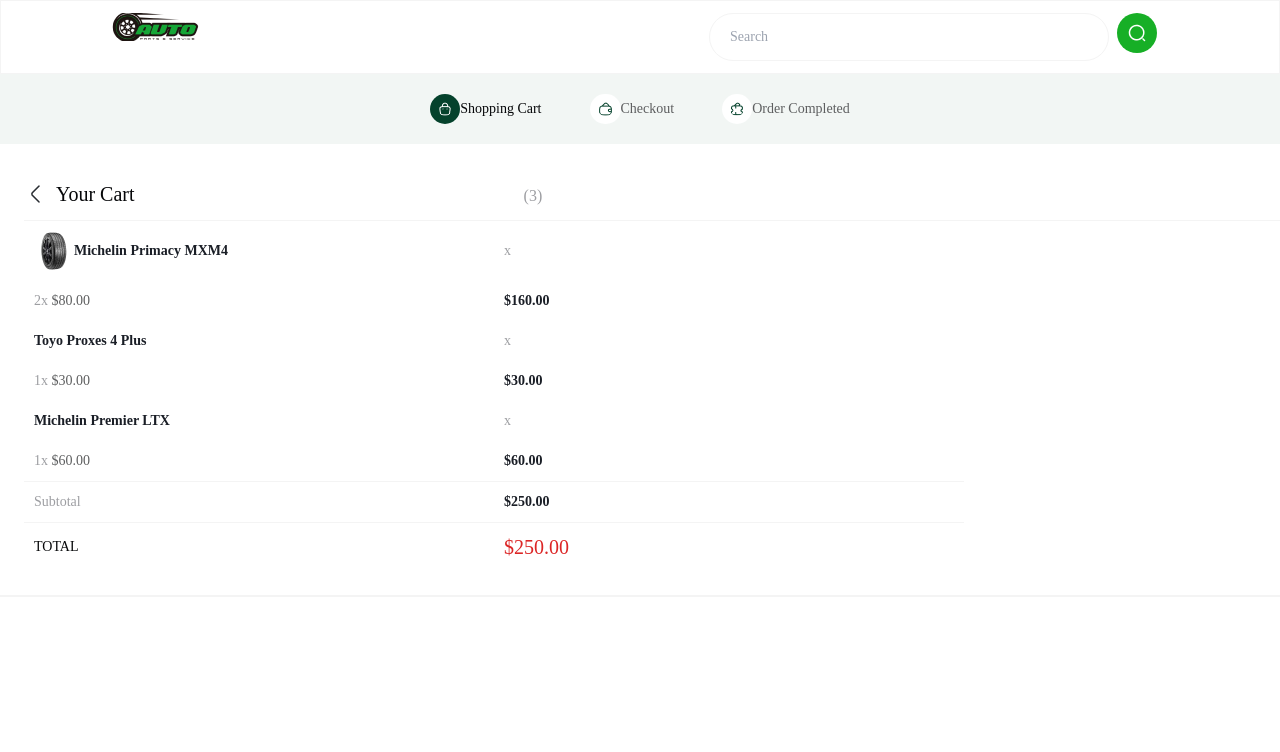
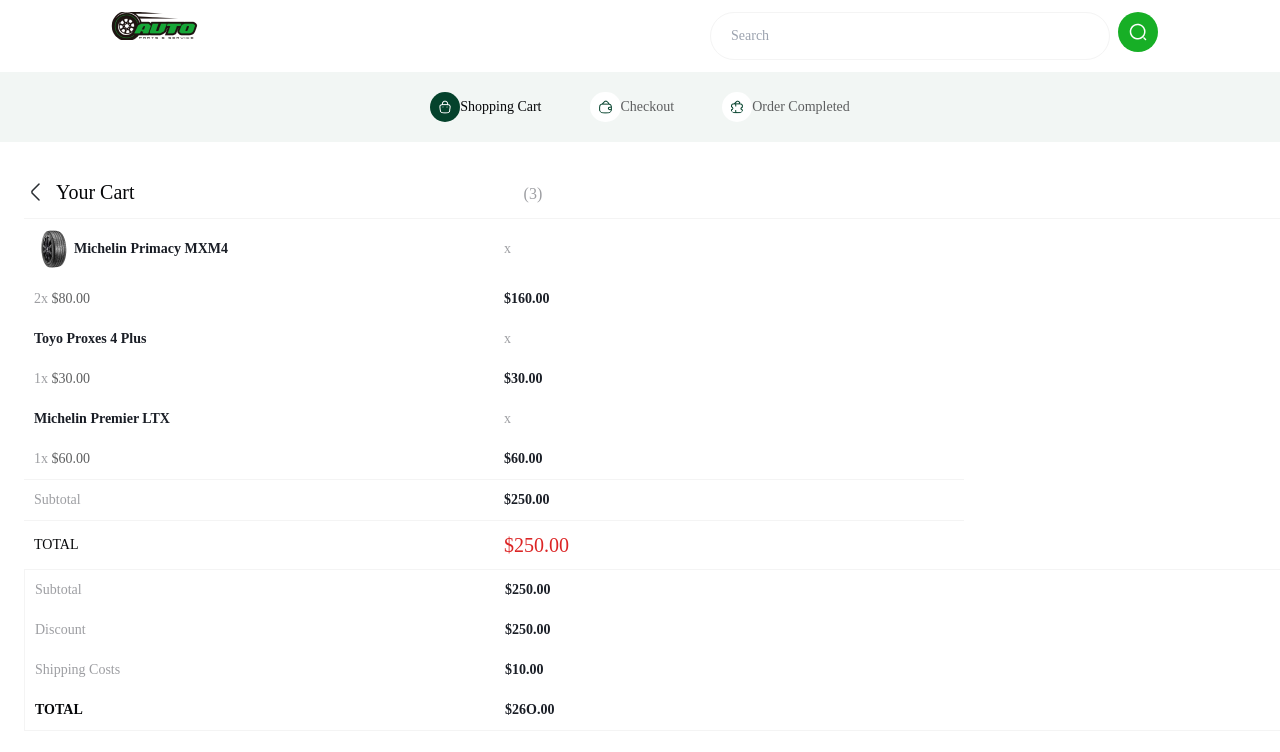
Before and after one commit to favouridoko1/hng-task2-frontend, a React (Vite) app: page /cart in a window 1280 px wide. Shown: the top 752 px of the page. Built offline with nearby package versions, Linux system fonts and the light colour scheme.

Commit message:
Commiting changes

```diff
--- a/src/Components/CartPage/Cart.jsx
+++ b/src/Components/CartPage/Cart.jsx
@@ -5,7 +5,7 @@ const Cart = () => {
   const navigate = useNavigate();
   return (
     <>
-      <div className="p-3 px-24 flex brand-icons justify-between align-center hr">
+      <div className="p-3 px-24 flex brand-icons justify-between align-center">
         <ul className=" menuIconContainer">
           <li>
             <img
@@ -130,12 +130,27 @@ const Cart = () => {
               <td className="text-red text-xl font-normal">$250.00</td>
             </tr>
           </table>
+          <div className="borders">
+            <table className="text-sm font-semibold text-black">
+              <tr>
+                <td className="text-fontColor font-light">Subtotal</td>
+                <td>$250.00</td>
+              </tr>
+              <tr>
+                <td className="text-fontColor font-light">Discount</td>
+                <td>$250.00</td>
+              </tr>
+              <tr>
+                <td className="text-fontColor font-light">Shipping Costs</td>
+                <td>$10.00</td>
+              </tr>
+              <tr>
+                <td className="text-topSelling font-bold">TOTAL</td>
+                <td>$26O.00</td>
+              </tr>
+            </table>
+          </div>
         </ul>
-        <div className="borders">
-          <table>
-            <tr></tr>
-          </table>
-        </div>
       </div>
     </>
   );
```
